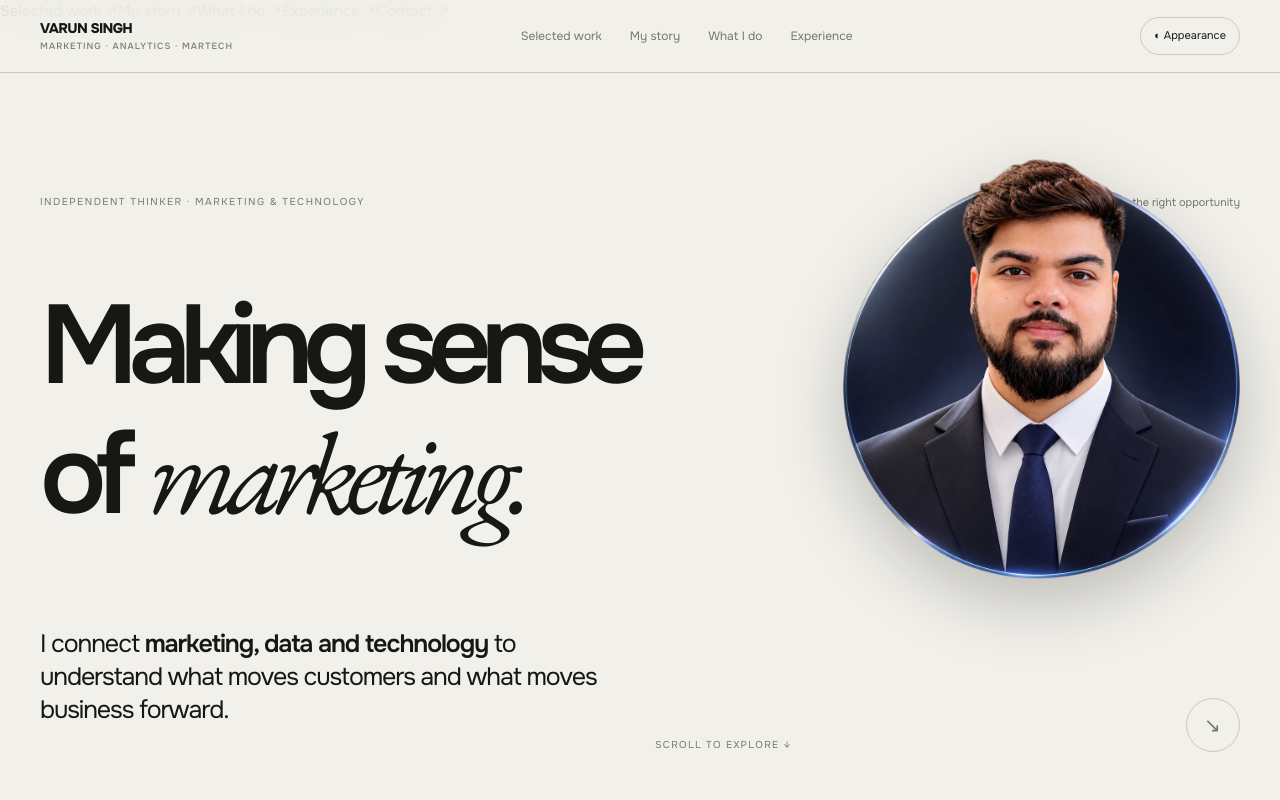
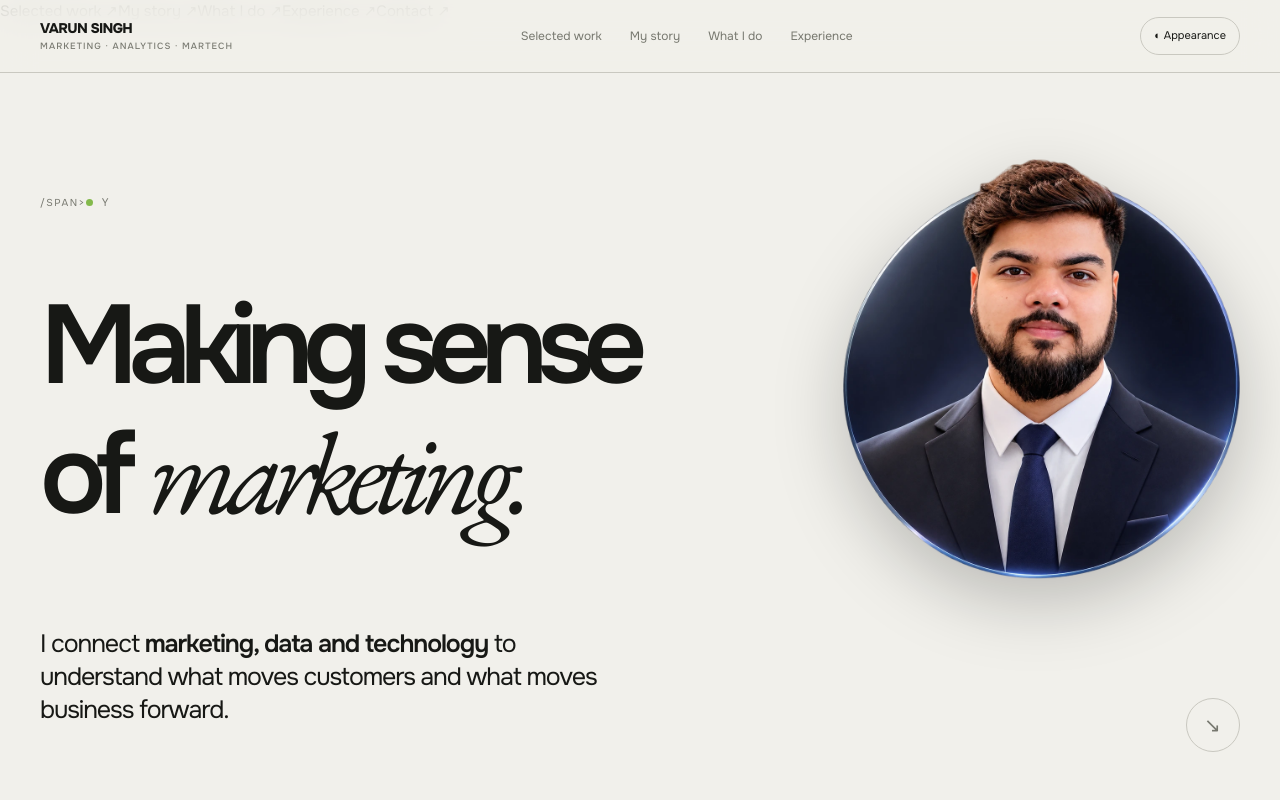
Before and after one commit to varunsinghon/portfolio, a plain HTML site: page index.html in a window 1280 px wide. Shown: the top 800 px of the page. Drawn offline with nearby package versions, Linux system fonts and the light colour scheme.

Commit message:
Update index.html

```diff
--- a/index.html
+++ b/index.html
@@ -16,7 +16,7 @@
 <header class="top"><div class="wrap nav"><a class="brand" href="#top">VARUN SINGH<small>Marketing · Analytics · MarTech</small></a><nav class="links"><a href="#work">Selected work</a><a href="#story">My story</a><a href="#capabilities">What I do</a><a href="#experience">Experience</a></nav><div><button class="mode" id="mode">◐ Appearance</button> <button class="menu" id="menu">Menu +</button></div></div></header>
 <nav class="mobile" id="mobile"><a href="#work">Selected work ↗</a><a href="#story">My story ↗</a><a href="#capabilities">What I do ↗</a><a href="#experience">Experience ↗</a><a href="#contact">Contact ↗</a></nav>
 <main id="top">
-<section class="hero" style="border:0"><div class="wrap"><div class="heroTop"><span class="eyebrow">Independent thinker · Marketing & technology</span><span class="avail">Open to the right opportunity</span></div><h1 class="reveal"><span>Making sense</span><span>of <i class="serif">marketing.</i></span></h1><img class="heroPortrait" src="varun-portrait.webp" alt="Varun Singh, marketing and analytics professional" width="1000" height="1000"><div class="heroBottom reveal"><p class="intro">I connect <strong>marketing, data and technology</strong> to understand what moves customers and what moves business forward.</p><div class="heroAside"><span>Scroll to explore ↓</span><a class="circle" href="#story">↘</a></div></div></div></section>
+<section class="hero" style="border:0"><div class="wrap"><div class="heroTop"><span class="eyebrow">/span><span class="avail">y</span></div><h1 class="reveal"><span>Making sense</span><span>of <i class="serif">marketing.</i></span></h1><img class="heroPortrait" src="varun-portrait.webp" alt="Varun Singh, marketing and analytics professional" width="1000" height="1000"><div class="heroBottom reveal"><p class="intro">I connect <strong>marketing, data and technology</strong> to understand what moves customers and what moves business forward.</p><div class="heroAside"><span></span><a class="circle" href="#story">↘</a></div></div></div></section>
 <section id="story"><div class="wrap"><div class="head"><div><div class="eyebrow">A little about me</div><h2>Not just the numbers.<br><i class="serif">The story behind them.</i></h2></div><span class="no">01 / THE APPROACH</span></div><div class="grid2 reveal"><p>I’m interested in the space where <i class="serif">customer behaviour</i>, commercial thinking and marketing systems meet.</p><p class="small">My work has moved across research, digital marketing, CRM and analytics. The common thread is simple: turn scattered activity into a clearer picture of what is working, why it is working and what should happen next.</p></div></div></section>
 <section id="work"><div class="wrap"><div class="head"><div><div class="eyebrow">Selected work & thinking</div><h2>A few things<br><i class="serif">taking shape.</i></h2></div><span class="no">02 / PROJECTS</span></div><div class="eyebrow" style="margin-bottom:20px">Four areas I’m building deeper capability in</div><div class="workwall">
 <article class="workcard reveal" tabindex="0" data-p="performance"><img src="https://images.unsplash.com/photo-1551288049-bebda4e38f71?auto=format&fit=crop&w=1400&q=85" alt="Analytics dashboard"><div class="meta"><span>01 / Analytics</span><span>In development</span></div><div class="bottomCard"><div><h3>Marketing performance, made useful.</h3><div class="desc">Spend, conversion, CAC, ROAS and budget efficiency in one decision-ready view.</div></div><span class="arrow">↗</span></div></article>
```
